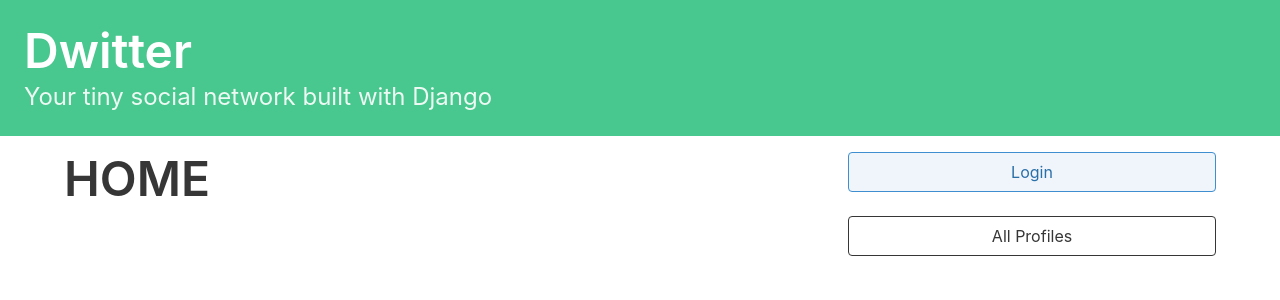
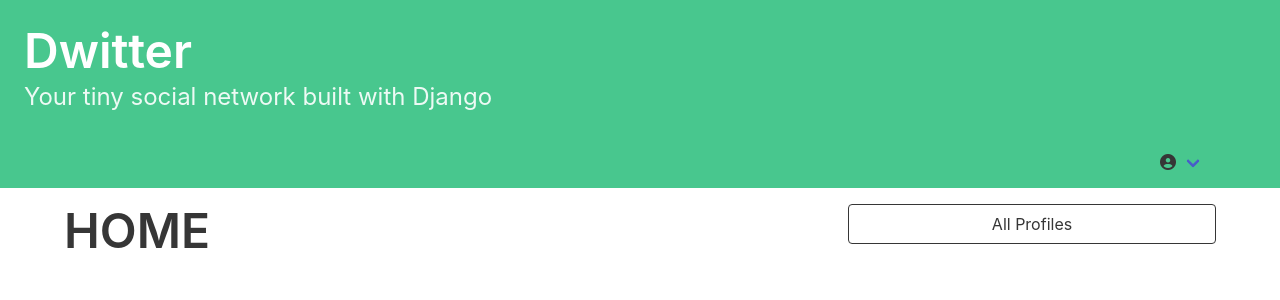
Before and after one commit to chambersh1129/dwitter, a Django app: page / in a window 1280 px wide. Shown: the top 300 px of the page. Run offline with Django 3.2, Linux system fonts and the light colour scheme; data that the repository does not hold is empty; some libraries are stand-ins or nearby versions.

Commit message:
added basic login/logout with email and github/google auth

```diff
--- a/dwitter/templates/base.html
+++ b/dwitter/templates/base.html
@@ -9,25 +9,62 @@
     <!-- Include the Bulma CSS framework for styling -->
     <link rel="stylesheet" href="https://cdn.jsdelivr.net/npm/bulma@0.9.4/css/bulma.min.css">
 
+    <!-- Include Font Awesome for some icons -->
+    <link rel="stylesheet" href="https://cdnjs.cloudflare.com/ajax/libs/font-awesome/6.1.1/css/all.min.css">
+
     <title>Dwitter</title>
 </head>
 
 <body>
-    <a href="{% url 'dwitter:dashboard' %}">
-        <section class="hero is-small is-success mb-4">
+
+    <section class="hero is-small is-success mb-4">
+        <a href="{% url 'dwitter:dashboard' %}">
             <div class="hero-body">
                 <h1 class="title is-1">
                     Dwitter
                 </h1>
                 <p class="subtitle is-4">Your tiny social network built with Django</p>
             </div>
-        </section>
-    </a>
+        </a>
+        <div class="hero-foot">
+            <div class="container">
+                <div class="navbar-menu">
+                    <div class="navbar-end">
+                        <nav class="navbar" role="navigation" aria-label="dropdown navigation">
+                            <div class="navbar-item has-dropdown is-hoverable has-text-dark">
+                                <a class="navbar-link">
+                                    <i class="fa-solid fa-circle-user"> {{ user.username }}</i>
+                                </a>
+                                <div class="navbar-dropdown">
+                                    {% if user.is_authenticated %}
+                                    <a class="navbar-item"
+                                        href="{% url 'dwitter:profile-detail' request.user.username %}">
+                                        Profile
+                                    </a>
+                                    <a class="navbar-item">
+                                        Settings
+                                    </a>
+                                    <hr class="navbar-divider">
+                                    <a class="navbar-item" href="{% url 'account_logout' %}">Logout</a>
+                                    {% else %}
+                                    <a class="navbar-item" href="{% url 'account_login' %}">Log in</a>
+                                    <a class="navbar-item" href="{% url 'account_signup' %}">
+                                        Sign up
+                                    </a>
+                                    {% endif %}
+                                </div>
+                            </div>
+                    </div>
+                </div>
+
+                </nav>
+            </div>
+        </div>
+    </section>
     <div class="container">
         <div class="columns">
             <div class="column">
-                {% block content %}
-                {% endblock content %}
+                {% block content %} {% endblock content %}
                 {% include "dwitter/snippets/pagination.html" %}
             </div>
             <div class="column is-one-third">
--- a/dwitter/templates/dwitter/snippets/sidebar.html
+++ b/dwitter/templates/dwitter/snippets/sidebar.html
@@ -1,29 +1,5 @@
-{% if user.is_authenticated %}
-{% if display_dweet_form %}
+{% if user.is_authenticated and display_dweet_form %}
 {% include "dwitter/snippets/dweet_form.html" %}
-{% endif %}
-<div class="block">
-    <a href="{% url 'dwitter:profile-detail' request.user.username %} ">
-        <button class="button is-success is-light is-outlined is-fullwidth">
-            My Profile
-        </button>
-    </a>
-</div>
-<div class="block">
-    <a href="#">
-        <button class="button is-danger is-light is-outlined is-fullwidth">
-            Logout
-        </button>
-    </a>
-</div>
-{% else %}
-<div class="block">
-    <a href="#">
-        <button class="button is-info is-light is-outlined is-fullwidth">
-            Login
-        </button>
-    </a>
-</div>
 {% endif %}
 <div class="block">
     <a href="{% url 'dwitter:profile-list' %} ">
```
Also changed, not shown: social/settings_base.py (+5 -4 lines).
